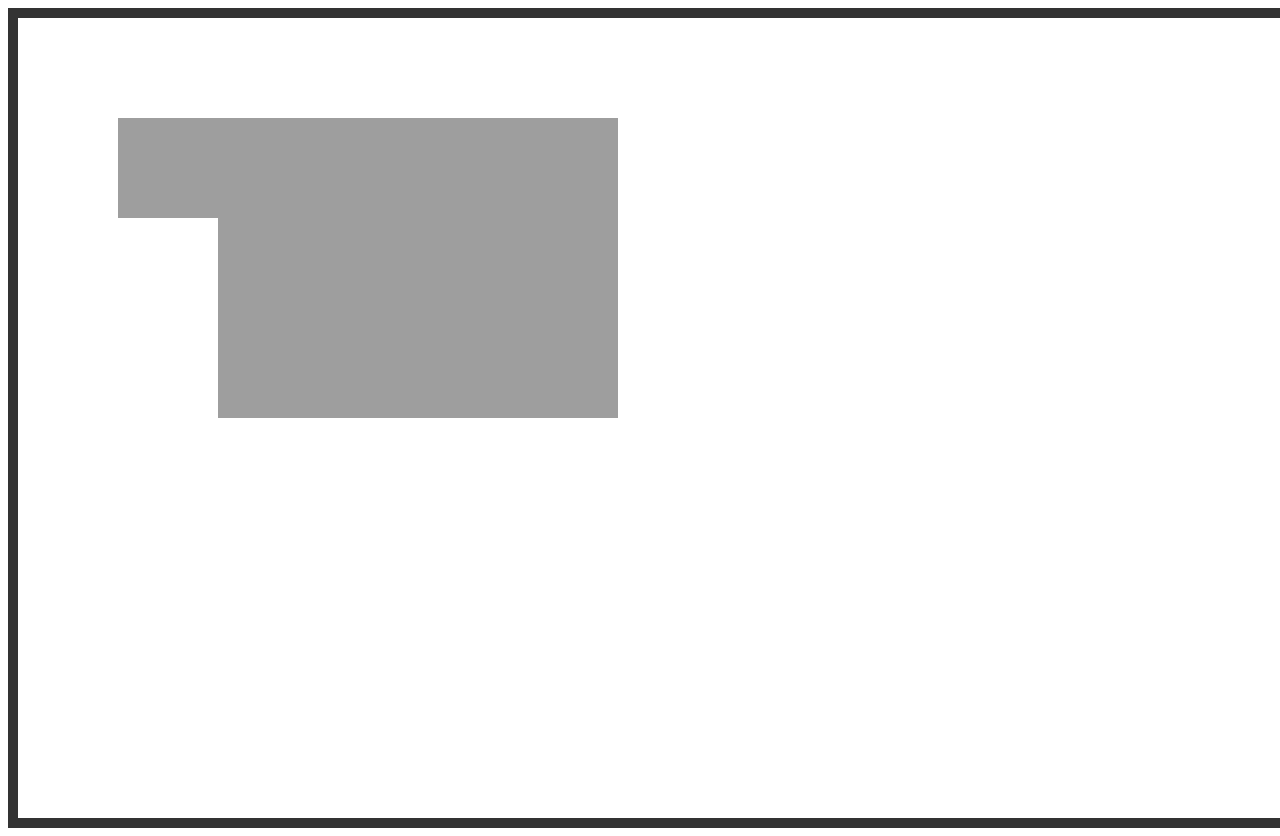
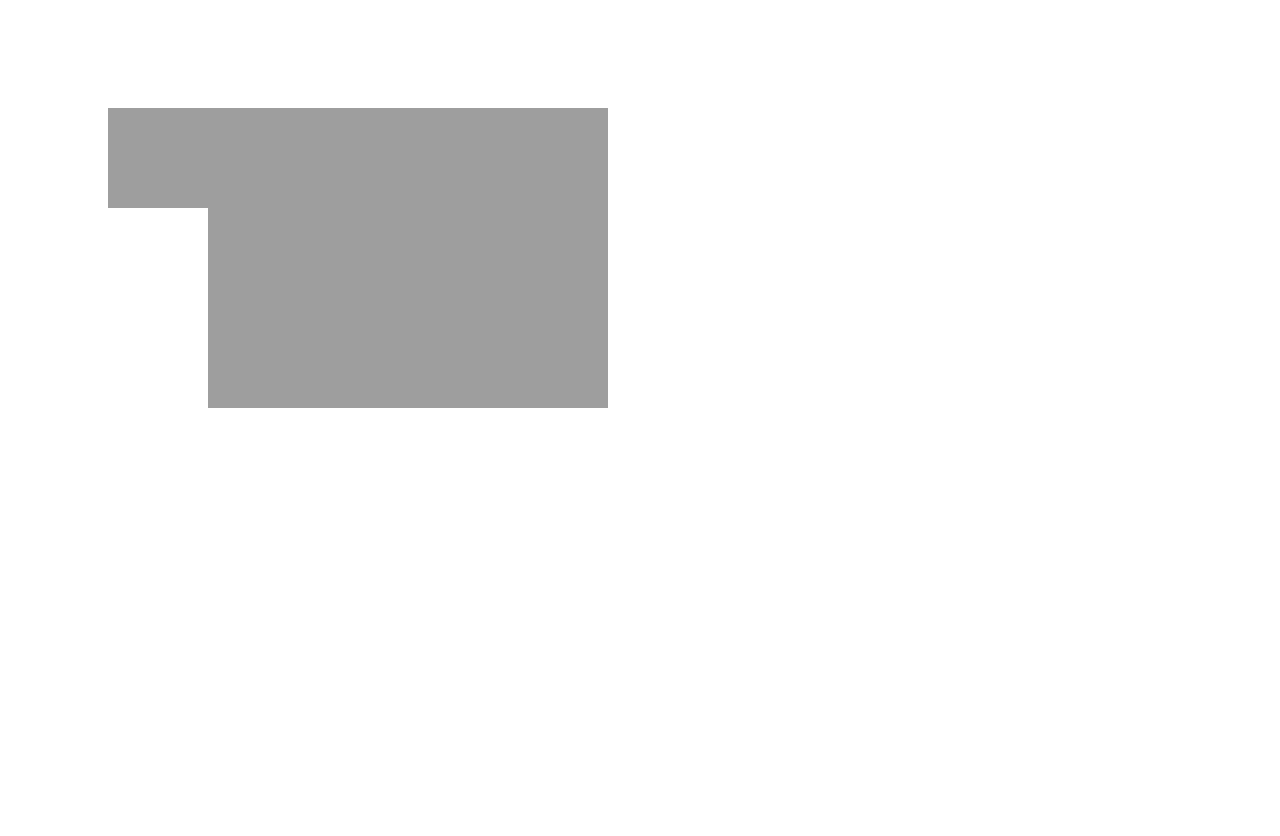
Before and after one commit to arulbabu/arulbabu-com, a plain HTML site: page Canvas/index.html in a window 1280 px wide. Shown: the top 836 px of the page. Drawn offline with Linux system fonts and the light colour scheme.

Commit message:
today
today

```diff
--- a/Canvas/index.html
+++ b/Canvas/index.html
@@ -9,11 +9,6 @@
   <title>Simple Example</title>
   <link type="text/css" rel="style.css">
   <style>
-    canvas {
-      border: #333 10px solid;
-    }
-
-
 
     html,
 
```
